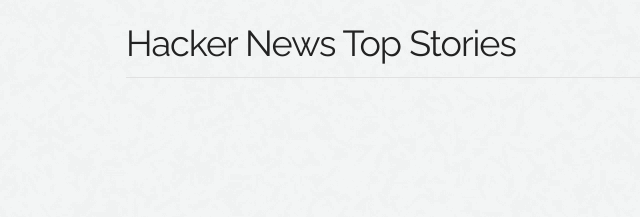
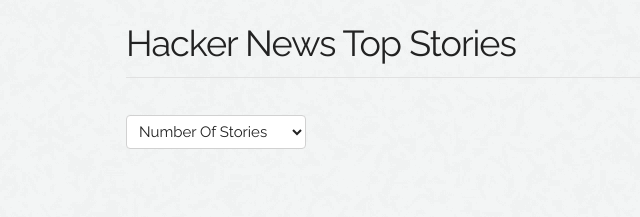
Before and after one commit to mathewharrington/hnews-min, an Angular app: page /topstories in a window 1280 px wide. Shown: the top 217 px of the page, without its empty margins (34-674 px from the left). Built offline with nearby package versions, Linux system fonts and the light colour scheme; no server answers.

Commit message:
added ability to select number of stories displayed

```diff
--- a/src/app/app-routing/app-routing.module.ts
+++ b/src/app/app-routing/app-routing.module.ts
@@ -5,6 +5,7 @@
 
 // Unused now in minimal state. Would enable /[subdomain] style navigation to each of the below endpoints.
 const routes: Routes = [
+  { path: 'app-story-feed', data: {  }, component: StoryFeedComponent },
   { path: 'topstories', data: { feed: 'topstories' }, component: StoryFeedComponent },
   { path: '', redirectTo: 'topstories', pathMatch: 'full' },
   { path: 'newstories', data: { feed: 'newstories' }, component: StoryFeedComponent },
--- a/src/app/app.component.html
+++ b/src/app/app.component.html
@@ -1,3 +1,4 @@
 <h3>Hacker News Top Stories</h3>
 <hr>
+<story-limit-picker></story-limit-picker>
 <router-outlet></router-outlet>
--- a/src/app/app.module.ts
+++ b/src/app/app.module.ts
@@ -10,6 +10,7 @@
 import { AppRoutingModule } from './app-routing/app-routing.module';
 import { StoryFeedItemComponent } from './components/story-feed-item/story-feed-item.component';
 import { StoryFeedItemDetailComponent } from './components/story-feed-item-detail/story-feed-item-detail.component';
+import { StoryLimitPickerComponent } from './components/story-limit-picker/story-limit-picker.component';
 
 @NgModule({
   declarations: [
@@ -17,6 +18,7 @@
     StoryFeedComponent,
     StoryFeedItemComponent,
     StoryFeedItemDetailComponent,
+    StoryLimitPickerComponent,
   ],
   imports: [BrowserModule, AppRoutingModule, HttpClientModule, HttpModule],
   providers: [HackernewsApiService],
--- a/src/app/components/story-feed/story-feed.component.html
+++ b/src/app/components/story-feed/story-feed.component.html
@@ -1,12 +1,5 @@
-<!--<ol *ngIf="!grabbingFeed">
-  <li *ngFor="let item of feed;">
+<div class="card" *ngFor="let item of feed;">
+  <div class="card-body">
     <app-story-feed-item [id]="item.id" [title]="item.title" [url]="item.url"></app-story-feed-item>
-  </li>
-</ol>-->
-
-
-  <div class="card" *ngFor="let item of feed;">
-    <div class="card-body">
-      <app-story-feed-item [id]="item.id" [title]="item.title" [url]="item.url"></app-story-feed-item>
-    </div>
   </div>
+</div>
--- a/src/app/components/story-feed/story-feed.component.ts
+++ b/src/app/components/story-feed/story-feed.component.ts
@@ -1,6 +1,6 @@
-import { Component, OnInit, ChangeDetectorRef } from '@angular/core';
+import { Component, OnInit, ChangeDetectorRef, SimpleChanges } from '@angular/core';
 import { HackernewsApiService } from '../../services/hackernews-api.service';
-import { ActivatedRoute} from '@angular/router';
+import { ActivatedRoute, Router} from '@angular/router';
 import { switchMap, map } from 'rxjs/operators';
 
 @Component({
@@ -27,18 +27,19 @@
     private cdRef: ChangeDetectorRef,
     private _api: HackernewsApiService,
     private route: ActivatedRoute,
+    private router: Router
   ) {}
 
   ngOnInit()
   {
-    // Harcode for now, make configurable from UI.
+    // Harcode to take from top stories for now, make configurable from UI.
     this.feedType = "topstories";
-    this.take = 20;
 
     this.subscription = this.route.queryParams
       .pipe(
         switchMap(params => {
           this.feed = [];
+          this.take = +params.amount || 20; // Default to twenty stories.
           return this._api.getNumberOfFeedItems(this.feedType, this.take);
         })
       )
@@ -60,6 +61,7 @@
 
   ngOnDestroy()
   {
+    console.log("Unsubscribing...");
     this.subscription.unsubscribe();
   }
 }
--- /dev/null
+++ b/src/app/components/story-limit-picker/story-limit-picker.component.html
@@ -0,0 +1,11 @@
+<div class="form-row align-items-center">
+<div class="col-auto my-1">
+    <label class="mr-sm-2 sr-only" for="inlineFormCustomSelect">Preference</label>
+    <select class="mr-sm-2" id="inlineFormCustomSelect" (change)="ngOnChanges($event.target.value)">
+      <option selected>Number Of Stories</option>
+      <option value="20">Twenty</option>
+      <option value="100">One Hundred</option>
+      <option value="250">Two Hundred & Fifty</option>
+    </select>
+  </div>
+</div>
--- /dev/null
+++ b/src/app/components/story-limit-picker/story-limit-picker.component.ts
@@ -0,0 +1,26 @@
+import { Component, OnInit, OnChanges, SimpleChanges } from '@angular/core';
+import { Router } from '@angular/router';
+
+@Component({
+  selector: 'story-limit-picker',
+  templateUrl: './story-limit-picker.component.html',
+  styleUrls: ['./story-limit-picker.component.scss']
+})
+export class StoryLimitPickerComponent implements OnInit, OnChanges {
+
+  ngOnChanges(changes: SimpleChanges): void {
+    console.log("Change detected, navigating to " + changes + " stories.");
+    this.router.navigate(['app-story-feed'],
+    {
+      queryParams:
+      {
+        amount: changes
+      }
+    });
+  }
+
+  constructor(private router: Router) { }
+
+  ngOnInit() {
+  }
+}
--- a/src/styles.css
+++ b/src/styles.css
@@ -664,8 +664,8 @@
 input[type="password"],
 textarea,
 select {
-  height: 38px;
-  padding: 6px 10px; /* The 6px vertically centers text on FF, ignored by Webkit */
+  /*height: 50px;*/
+  padding: 6px 8px; /* The 6px vertically centers text on FF, ignored by Webkit */
   background-color: #fff;
   border: 1px solid #D1D1D1;
   border-radius: 4px;
```
Also changed, not shown: src/app/components/story-limit-picker/story-limit-picker.component.scss (added), src/index.html (line endings or trailing spaces), 1 other file (tests, documents, lock files or other folders).
